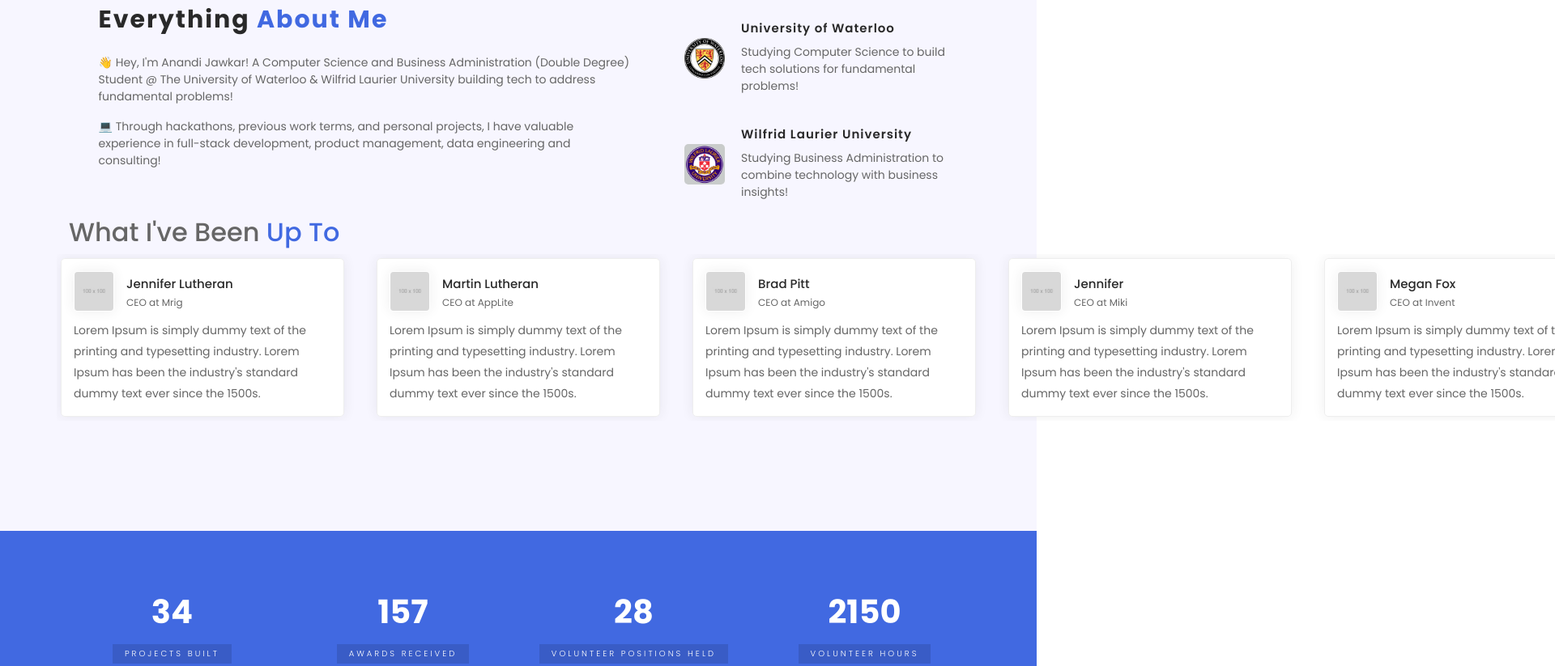
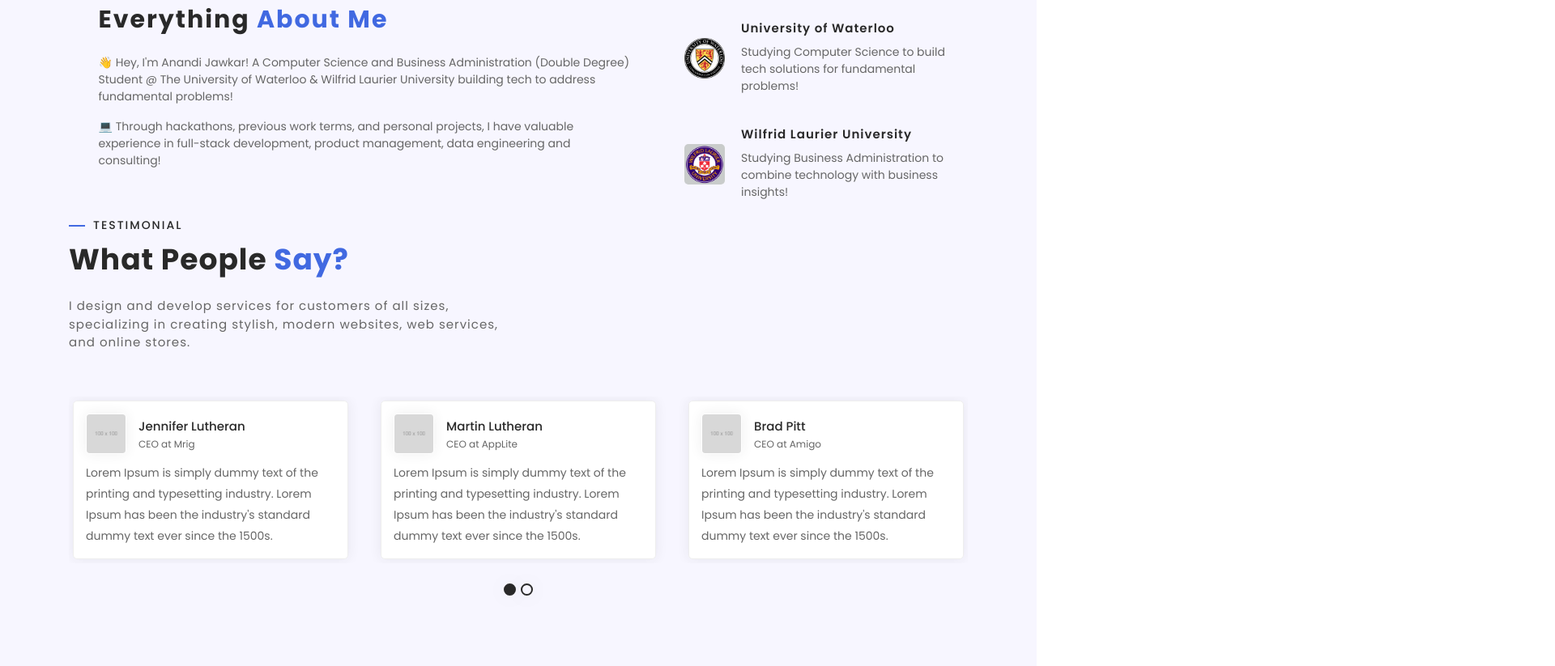
Before and after one commit to trial1999/trial1999.github.io, a plain HTML site: page index.html in a window 1280 px wide. Shown: the part 884-1707 px from the top of the page at 81% size, 1920 px wide, since content can reach past the window. Drawn offline with Linux system fonts and the light colour scheme.

Commit message:
Update index.html

```diff
--- a/index.html
+++ b/index.html
@@ -146,7 +146,10 @@
 <div class="container">
     <div class="row">
         <div class="col-md-8 col-lg-6">
-                <h2>What I've Been <span class="theme-color">Up To</span></h2>
+            <div class="section-title">
+                <label class="theme-after">Testimonial</label>
+                <h2>What People <span class="theme-color">Say?</span></h2>
+                <p>I design and develop services for customers of all sizes, specializing in creating stylish, modern websites, web services, and online stores.</p>
             </div>
         </div>
     </div>
```
